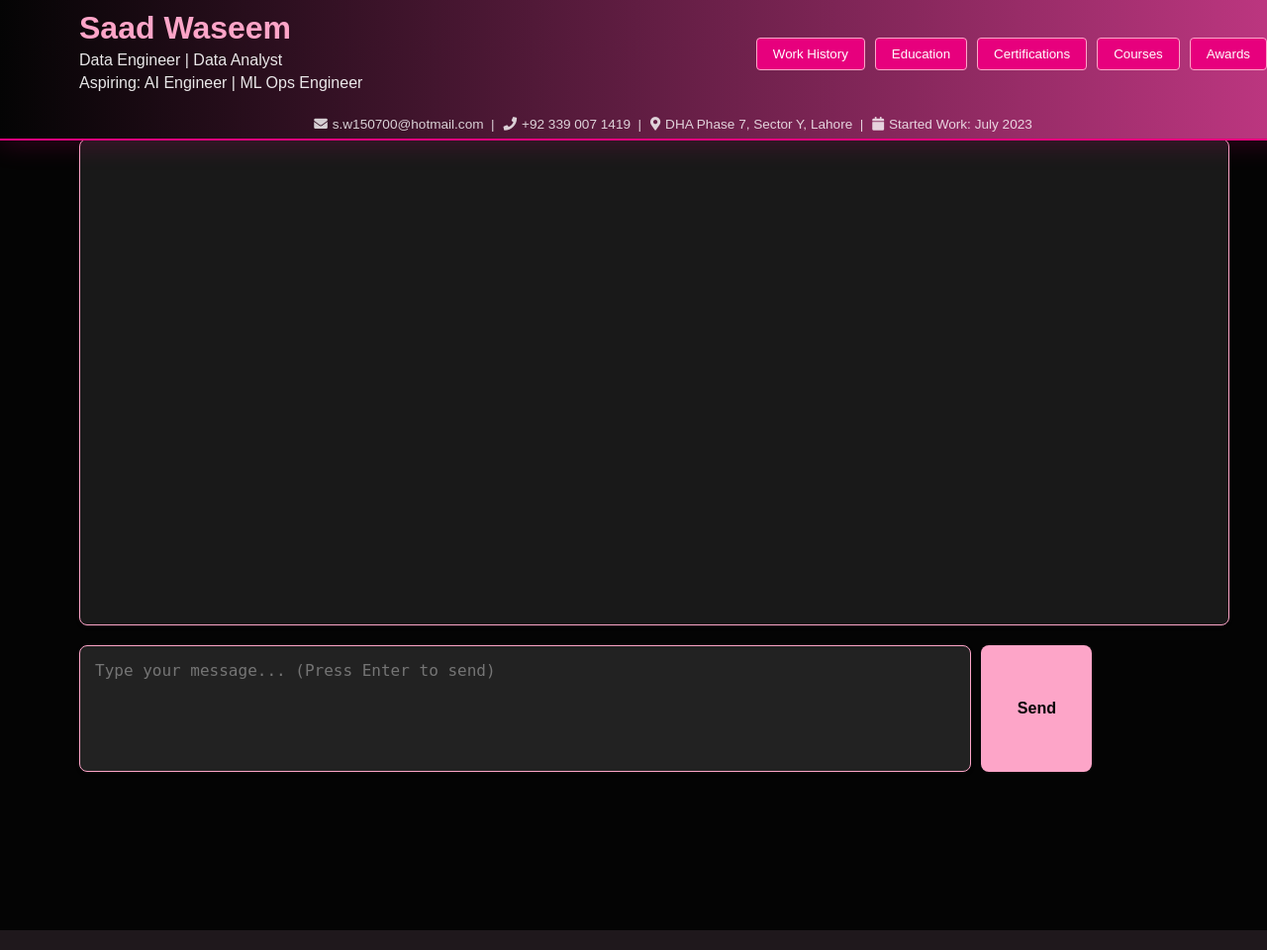
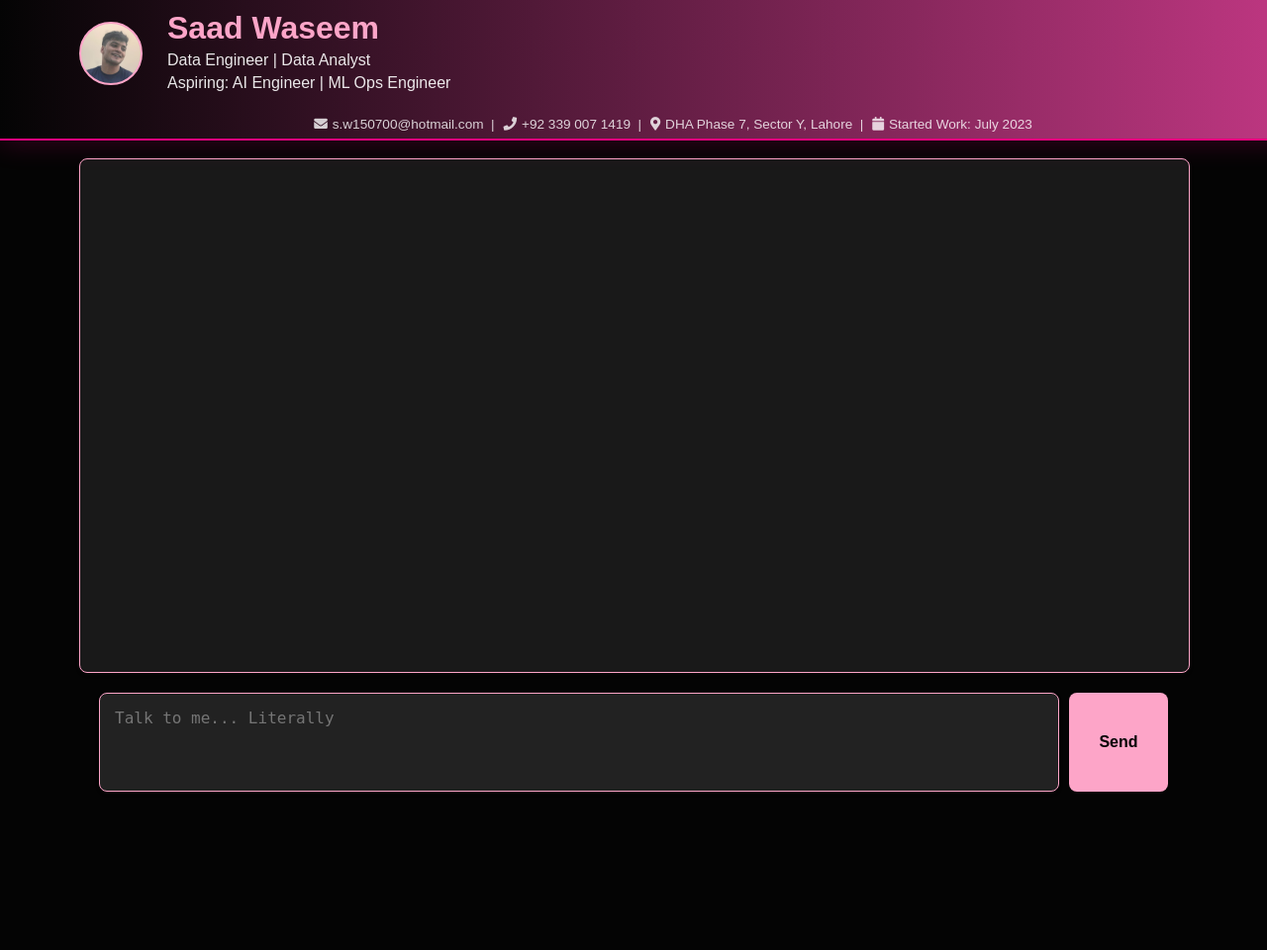
Before and after one commit to s-wasim/llama_portfolio, a Python web app: template flaskr/templates/index.html in a window 1280 px wide. Shown: the whole page at 99% size. Run offline with Jinja, Linux system fonts and the light colour scheme; the template is opened without the code that fills it, so the values that code supplies are empty.

Commit message:
Version_3.1: GUI Updated

```diff
--- a/flaskr/static/css/style.css
+++ b/flaskr/static/css/style.css
@@ -42,9 +42,9 @@ body {
     width: 100%;
     max-width: 1200px;
     margin: 0 auto;
-    display: flex;
-    flex-wrap: wrap;
-    justify-content: space-between;
+    display: grid;
+    grid-template-columns: auto 1fr;
+    gap: 25px;
     align-items: center;
 }
 
@@ -66,27 +66,13 @@ body {
     opacity: 0.9;
 }
 
-.header-nav {
-    display: flex;
-    gap: 10px;
-    justify-content: center;
-    flex-wrap: wrap;
-    margin: 10px 0;
-    align-items: center;
-}
-
-.nav-btn {
-    background-color: var(--primary-pink);
-    color: var(--text-light);
-    border: 1px solid var(--light-pink);
-    padding: 8px 16px;
-    border-radius: 4px;
-    cursor: pointer;
-    transition: all 0.2s ease;
-}
-
-.nav-btn:hover {
-    background-color: var(--medium-pink);
+/* Remove these classes */
+.header-nav,
+.nav-btn,
+.nav-btn:hover,
+.header-nav.responsive,
+.nav-btn:first-child::after {
+    display: none;
 }
 
 .contact-info {
@@ -116,7 +102,7 @@ body {
 .chat-container {
     width: 100%;
     max-width: 1200px;
-    margin: calc(var(--header-height) + 20px) auto 20px;
+    margin: calc(var(--header-height) + 40px) auto 20px;
     padding: 0 40px;
     height: calc(100vh - var(--header-height) - 40px);
     display: flex;
@@ -129,16 +115,37 @@ body {
     min-height: 0;
     margin: 0 auto 20px;
     padding: 20px;
+    padding-bottom: 40px; /* Extra space after last message */
     border: 1px solid var(--light-pink);
     border-radius: 8px;
     overflow-y: auto;
+    scroll-behavior: smooth;
     background-color: var(--secondary-dark);
     box-shadow: 0 2px 4px rgba(0,0,0,0.1);
     transition: all 0.3s ease;
     display: flex;
     flex-direction: column;
     gap: 15px;
-    width: 100%;
+    width: calc(100% - 40px); /* Account for padding */
+}
+
+/* Custom scrollbar styling */
+#display-area::-webkit-scrollbar {
+    width: 8px;
+}
+
+#display-area::-webkit-scrollbar-track {
+    background: var(--secondary-dark);
+    border-radius: 4px;
+}
+
+#display-area::-webkit-scrollbar-thumb {
+    background: var(--medium-pink);
+    border-radius: 4px;
+}
+
+#display-area::-webkit-scrollbar-thumb:hover {
+    background: var(--primary-pink);
 }
 
 #display-area.loading::after {
@@ -164,11 +171,33 @@ body {
     border-bottom-right-radius: 5px;
 }
 
+.bot-message-container {
+    display: flex;
+    align-items: flex-start;
+    gap: 10px;
+    max-width: 80%;
+    align-self: flex-start;
+}
+
+.bot-avatar {
+    width: 30px;
+    height: 30px;
+    border-radius: 50%;
+    flex-shrink: 0;
+    background-image: url('/static/bot.jpg');
+    background-size: cover;
+    background-position: center;
+    border: 1px solid var(--primary-pink);
+}
+
+/* Remove or comment out the .bot-avatar i style since we won't be using the icon */
+
 .bot-message {
     align-self: flex-start;
     background-color: #333333;
     color: var(--text-light);
     border-bottom-left-radius: 5px;
+    margin: 0;
 }
 
 .typing-animation {
@@ -180,19 +209,18 @@ body {
 }
 
 #input-container {
-    height: 20%;
-    min-height: 100px;
     display: flex;
     gap: 10px;
-    width: 100%;
-    max-width: 1200px;
+    width: calc(100% - 40px); /* Match display area width */
     margin: 0 auto;
+    height: 100px;
     box-sizing: border-box;
     padding: 0;
 }
 
 #message-input {
-    flex: 0.9;
+    flex: 1;
+    min-width: 0; /* Prevents flex item from overflowing */
     padding: 15px;
     border: 1px solid var(--light-pink);
     border-radius: 8px;
@@ -204,8 +232,8 @@ body {
 }
 
 #submit-btn {
-    width: 10%;
-    height: 100%;
+    width: 100px;
+    flex-shrink: 0;
     background-color: var(--light-pink);
     color: var(--primary-dark);
     border: none;
@@ -243,34 +271,20 @@ body {
     to { opacity: 1; }
 }
 
-/* Dropdown for mobile */
+/* Remove the mobile dropdown section */
 @media (max-width: 768px) {
-    .header-nav {
-        position: relative;
-        width: 100%;
-    }
+    /* Just leave media query empty or remove it entirely */
+}
 
-    .nav-btn:not(:first-child) {
-        display: none;
-    }
+.header-avatar {
+    width: 60px;
+    height: 60px;
+    border-radius: 50%;
+    background-image: url('/static/bot.jpg');
+    background-size: cover;
+    background-position: center;
+    border: 2px solid var(--light-pink);
+    flex-shrink: 0;
+}
 
-    .header-nav.responsive .nav-btn {
-        display: block;
-        width: 100%;
-        text-align: left;
-    }
-
-    .nav-btn:first-child::after {
-        content: " ▼";
-    }
-
-    .header-nav.responsive {
-        flex-direction: column;
-        position: absolute;
-        background: var(--primary-dark);
-        z-index: 1001;
-        padding: 10px;
-        border-radius: 4px;
-        border: 1px solid var(--primary-pink);
-    }
-}
+/* Remove the name-with-avatar class as it's no longer needed */
--- a/flaskr/static/js/script.js
+++ b/flaskr/static/js/script.js
@@ -4,31 +4,6 @@ document.addEventListener('DOMContentLoaded', () => {
     const submitButton = document.getElementById('submit-btn');
     const header = document.getElementById('main-header');
     let lastScroll = 0;
-
-    // Add dropdown functionality
-    const headerNav = document.querySelector('.header-nav');
-    const firstNavBtn = headerNav.querySelector('.nav-btn');
-
-    firstNavBtn.addEventListener('click', (e) => {
-        if (window.innerWidth <= 768) {
-            e.preventDefault();
-            headerNav.classList.toggle('responsive');
-        }
-    });
-
-    // Close dropdown when clicking outside
-    document.addEventListener('click', (e) => {
-        if (!headerNav.contains(e.target)) {
-            headerNav.classList.remove('responsive');
-        }
-    });
-
-    // Handle window resize
-    window.addEventListener('resize', () => {
-        if (window.innerWidth > 768) {
-            headerNav.classList.remove('responsive');
-        }
-    });
 
     // Handle header visibility on scroll
     window.addEventListener('scroll', () => {
@@ -42,9 +17,24 @@ document.addEventListener('DOMContentLoaded', () => {
     });
 
     function createMessageBubble(text, isUser = false) {
-        const bubble = document.createElement('div');
-        bubble.className = `message-bubble ${isUser ? 'user-message' : 'bot-message'}`;
-        return bubble;
+        if (isUser) {
+            const bubble = document.createElement('div');
+            bubble.className = 'message-bubble user-message';
+            return bubble;
+        } else {
+            const container = document.createElement('div');
+            container.className = 'bot-message-container';
+
+            const avatar = document.createElement('div');
+            avatar.className = 'bot-avatar';
+
+            const bubble = document.createElement('div');
+            bubble.className = 'message-bubble bot-message';
+
+            container.appendChild(avatar);
+            container.appendChild(bubble);
+            return container;
+        }
     }
 
     async function animateText(element, text) {
@@ -62,6 +52,19 @@ document.addEventListener('DOMContentLoaded', () => {
         }
     }
 
+    // Add auto-scroll functionality
+    function scrollToBottom() {
+        const displayArea = document.getElementById('display-area');
+        displayArea.scrollTop = displayArea.scrollHeight;
+    }
+
+    // Set up observer for auto-scroll
+    const observer = new MutationObserver(scrollToBottom);
+    observer.observe(displayArea, {
+        childList: true,
+        subtree: true
+    });
+
     async function sendMessage() {
         const message = messageInput.value.trim();
         if (!message) return;
@@ -72,12 +75,13 @@ document.addEventListener('DOMContentLoaded', () => {
             userBubble.textContent = message;
             displayArea.appendChild(userBubble);
             messageInput.value = '';
-            displayArea.scrollTop = displayArea.scrollHeight;
+            scrollToBottom(); // Add scroll after user message
 
             // Show loading
             submitButton.disabled = true;
-            const botBubble = createMessageBubble('...');
-            displayArea.appendChild(botBubble);
+            const botContainer = createMessageBubble('...', false);
+            const botBubble = botContainer.querySelector('.bot-message');
+            displayArea.appendChild(botContainer);
 
             const formData = new FormData();
             formData.append('mssg', message);
@@ -91,11 +95,13 @@ document.addEventListener('DOMContentLoaded', () => {
             await animateText(botBubble, data.response);
         } catch (error) {
             console.error('Error:', error);
-            const errorBubble = createMessageBubble('Error processing request', false);
-            displayArea.appendChild(errorBubble);
+            const errorContainer = createMessageBubble('Error processing request', false);
+            const errorBubble = errorContainer.querySelector('.bot-message');
+            errorBubble.textContent = 'Error processing request';
+            displayArea.appendChild(errorContainer);
         } finally {
             submitButton.disabled = false;
-            displayArea.scrollTop = displayArea.scrollHeight;
+            scrollToBottom(); // Add scroll after bot response
         }
     }
 
--- a/flaskr/templates/index.html
+++ b/flaskr/templates/index.html
@@ -10,18 +10,12 @@
 <body>
     <header id="main-header">
         <div class="header-content">
+            <div class="header-avatar"></div>
             <div class="personal-info">
                 <h1>Saad Waseem</h1>
                 <p class="role">Data Engineer | Data Analyst</p>
                 <p class="career-path">Aspiring: AI Engineer | ML Ops Engineer</p>
             </div>
-            <nav class="header-nav">
-                <button class="nav-btn">Work History</button>
-                <button class="nav-btn">Education</button>
-                <button class="nav-btn">Certifications</button>
-                <button class="nav-btn">Courses</button>
-                <button class="nav-btn">Awards</button>
-            </nav>
         </div>
         <div class="contact-info">
             <p>
@@ -35,7 +29,7 @@
     <main class="chat-container">
         <div id="display-area" class="chat-area"></div>
         <div id="input-container">
-            <textarea id="message-input" placeholder="Type your message... (Press Enter to send)"></textarea>
+            <textarea id="message-input" placeholder="Talk to me... Literally"></textarea>
             <button id="submit-btn">Send</button>
         </div>
     </main>
```
Also changed, not shown: flaskr/static/bot.jpg (added).
